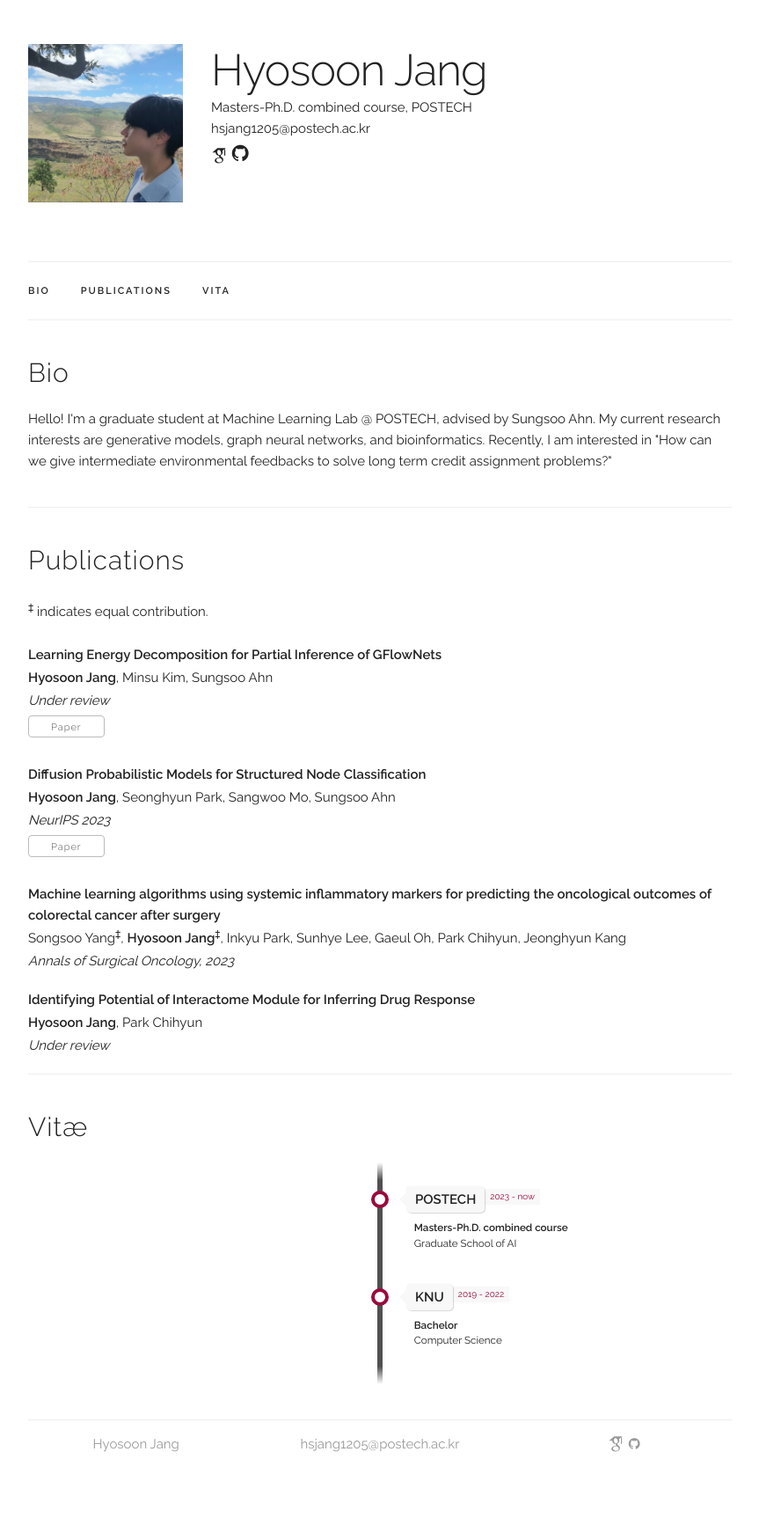
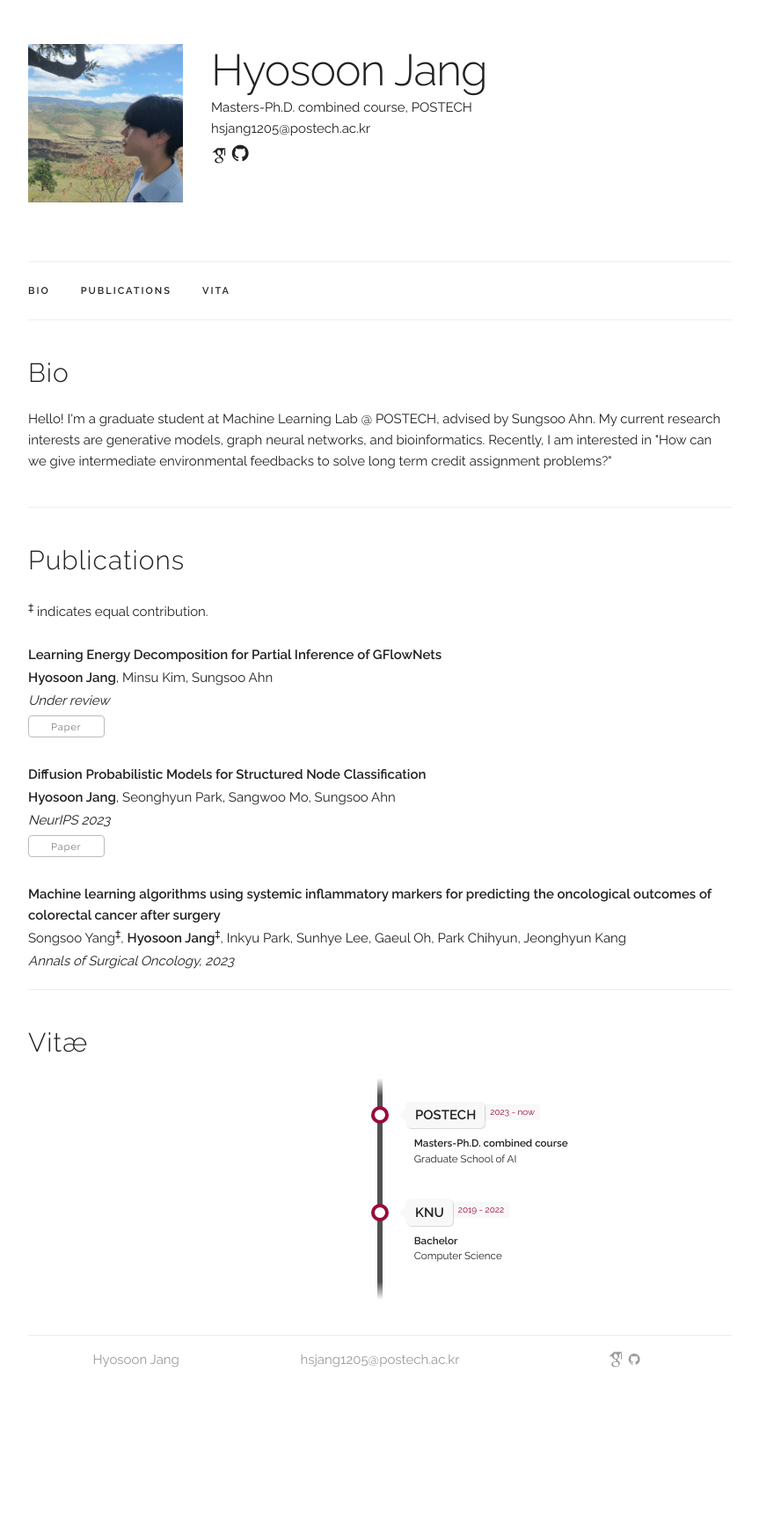
Before and after one commit to hsjang0/hsjang, a Jekyll site: the page built from index.html, in a window 1280 px wide. Shown: the whole page at 88% size, without its empty margins (208-1071 px from the left). Built offline with Jekyll 4.4.1, drawn with Linux system fonts in a browser that asks for light colours; some web fonts are replaced; after the commit the page ends 1637 px from its top, so only the background shows below that.

Commit message:
Update publications.yaml

```diff
--- a/_data/publications.yaml
+++ b/_data/publications.yaml
@@ -15,8 +15,3 @@ papers:
     authors: "Songsoo Yang<sup>‡</sup>, <b>Hyosoon Jang</b><sup>‡</sup>, Inkyu Park, Sunhye Lee, Gaeul Oh, Park Chihyun, Jeonghyun Kang"
     venue: "Annals of Surgical Oncology, 2023"
     selected: y
-
-  - title: "Identifying Potential of Interactome Module for Inferring Drug Response"
-    authors: "<b>Hyosoon Jang</b>, Park Chihyun"
-    venue: "Under review"
-    selected: y
```
